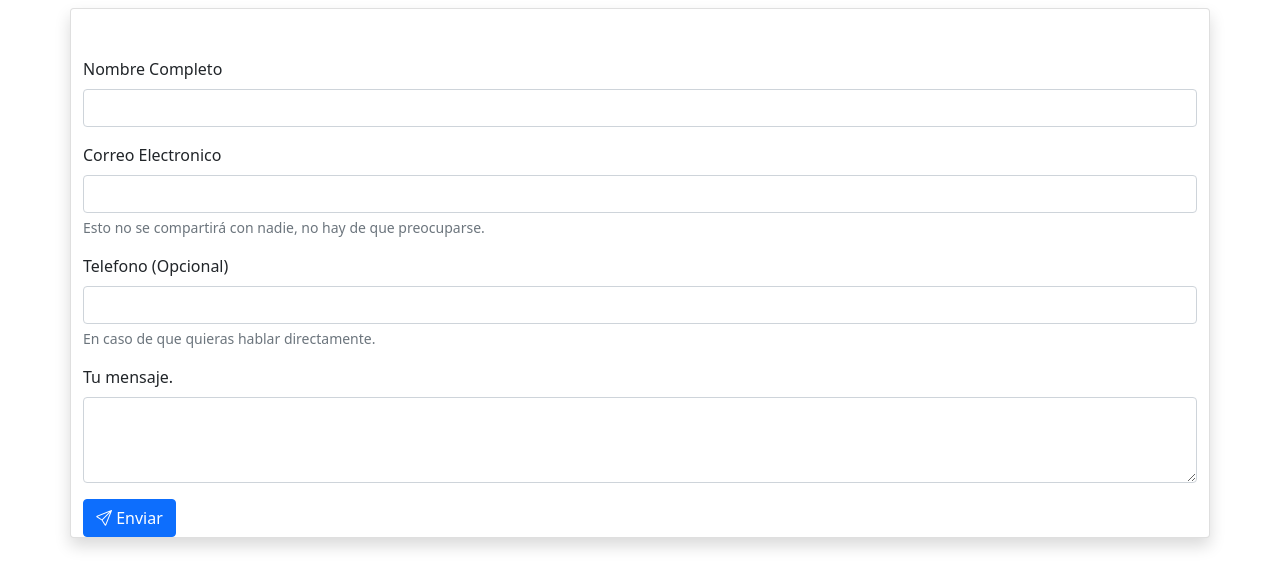
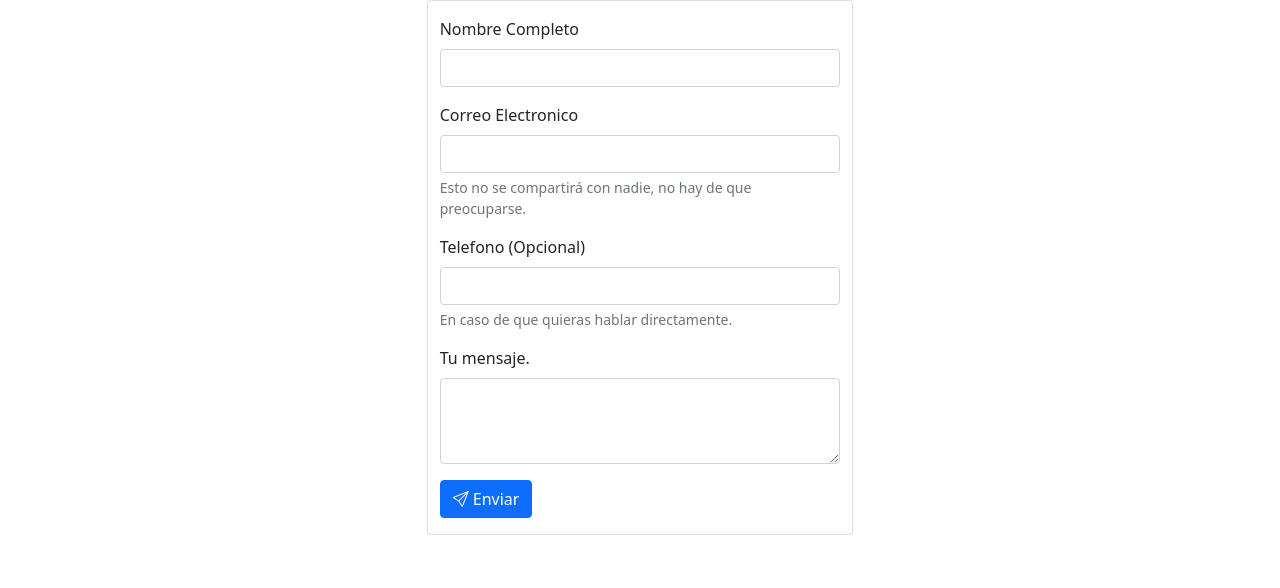
Before and after one commit to Calixto01/walker-up, a PHP site: page /contacto.php in a window 1280 px wide. Shown: the part 72-660 px from the top of the page. Run offline with PHP 8.4, Linux system fonts and the light colour scheme; a user stored in the database is signed in; some libraries are stand-ins or nearby versions.

Commit message:
Se realizarón cambios de diseño nada mas, sigue funcionando igual

```diff
--- a/contacto.php
+++ b/contacto.php
@@ -4,10 +4,8 @@
     if(isset($_SESSION['usuario'])){
 ?>
 
-<div class="container card shadow my-2">
-    <br>
-    <br>
-    <form action="https://formsubmit.co/2299dc55c3c4eebc512cbf50afc2b2c4" method="post">
+<div class="container card col-4">
+    <form action="https://formsubmit.co/2299dc55c3c4eebc512cbf50afc2b2c4" method="post" class="mt-3">
         <div class="mb-3">
               <label class="form-label">Nombre Completo</label>
               <input name="name" type="text" class="form-control" required />
@@ -34,7 +32,7 @@
               <textarea name="message" class="form-control" rows="3" required></textarea>
             </div>
 
-            <button type="submit" class="btn btn-primary"><i class="bi bi-send"></i> Enviar</button>
+            <button type="submit" class="btn btn-primary mb-3"><i class="bi bi-send"></i> Enviar</button>
     </form>
 </div>
 
```
